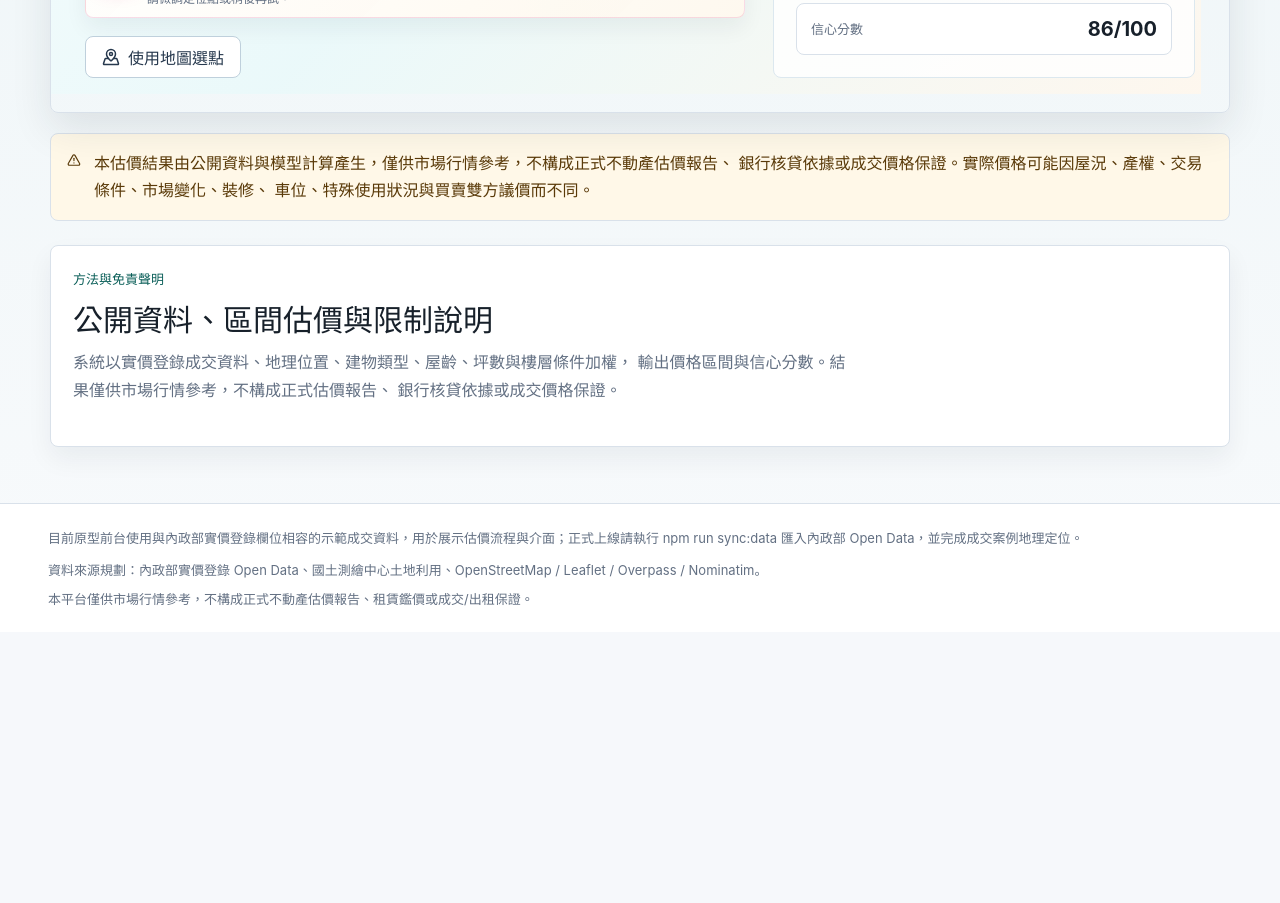
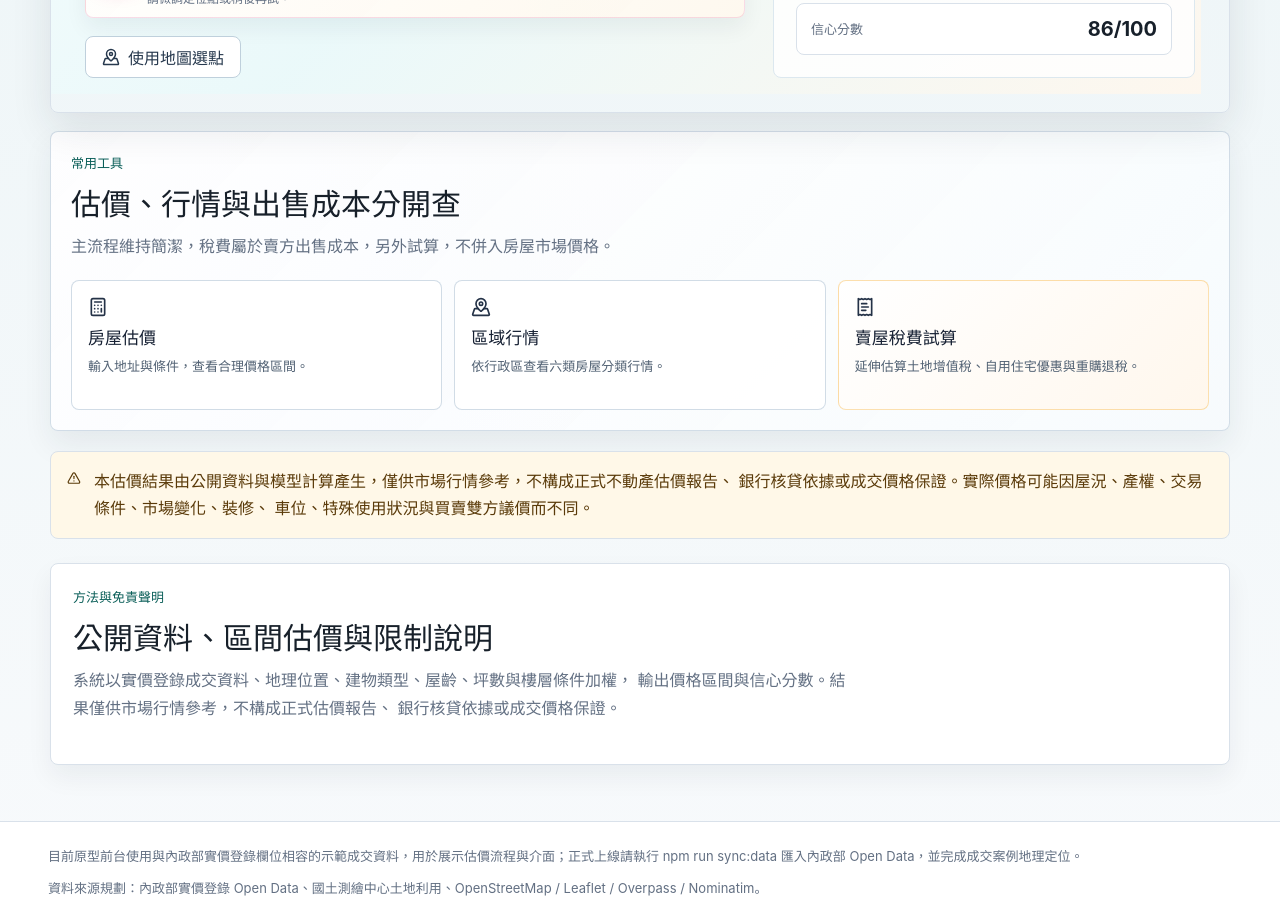
Before and after one commit to craigyu-PHD/taiwan-home-valuation-platform, a React (Vite) app: page / in a window 1280 px wide. Shown: the part 1140-2043 px from the top of the page. Before the commit the page ends 1772 px from the top, so only its background shows below. Built offline with nearby package versions, Linux system fonts and the light colour scheme; no server answers.

Commit message:
Improve tax entry points and mobile market layout

```diff
--- a/src/components/AppShell.tsx
+++ b/src/components/AppShell.tsx
@@ -5,6 +5,7 @@ import {
   Info,
   KeyRound,
   Map,
+  ReceiptText,
 } from "lucide-react";
 import { type PropsWithChildren } from "react";
 import { NavLink, useNavigate } from "react-router-dom";
@@ -18,6 +19,7 @@ const navItems = [
   { to: "/estimate/map", label: "地圖估價", icon: Map, modeAware: true },
   { to: "/market", label: "區域行情", icon: BarChart3, modeAware: true },
   { to: "/decision-radar", label: "決策雷達", icon: Gauge, modeAware: true },
+  { to: "/land-value-tax", label: "稅費試算", icon: ReceiptText },
   { to: "/method", label: "方法與聲明", icon: Info },
 ];
 
--- a/src/components/LandUseBadge.tsx
+++ b/src/components/LandUseBadge.tsx
@@ -12,7 +12,7 @@ export const LandUseBadge = ({ lat, lng, compact = false, className }: LandUseBa
   const { info, status } = useLandUseInfo(lat, lng);
   const hasCoordinates = typeof lat === "number" && typeof lng === "number";
   const landUseLabel = info
-    ? `政府用途分類：${info.primaryName ?? "未分類"}${info.secondaryName ? `，${info.secondaryName}` : ""}${info.detailName ? ` / ${info.detailName}` : ""}`
+    ? info.detailName ?? info.secondaryName ?? info.primaryName ?? "公開圖資未標示細項"
     : status === "loading"
       ? "正在查詢最新公開圖資..."
       : hasCoordinates
@@ -32,16 +32,38 @@ export const LandUseBadge = ({ lat, lng, compact = false, className }: LandUseBa
       <div>
         <span>土地用途別</span>
         <strong>{landUseLabel}</strong>
+        {info && (
+          <div className="land-use-detail-grid">
+            <div>
+              <span>政府大類</span>
+              <strong>{info.primaryName ?? "未標示"}</strong>
+            </div>
+            <div>
+              <span>用途類別</span>
+              <strong>{info.secondaryName ?? "未標示"}</strong>
+            </div>
+            <div>
+              <span>使用細項</span>
+              <strong>{info.detailName ?? "未標示"}</strong>
+            </div>
+            <div>
+              <span>公開段籍</span>
+              <strong>{sectionLabel}</strong>
+            </div>
+          </div>
+        )}
+        {!info && (
           <div className="land-parcel-grid">
             <small>
               <MapPinnedIcon size={13} />
               公開段籍：{sectionLabel}
             </small>
           </div>
+        )}
         {info ? (
           <small>
             {info.latestYear ? `${info.latestYear}年${info.latestMonth ?? ""}月資料` : "公開圖資"} · {info.sourceName}
-            {info.secondaryName && info.detailName ? ` · 說明：此座標落在「${info.secondaryName}」類別中的「${info.detailName}」使用型態。` : ""}
+            {info.secondaryName && info.detailName ? ` · 此座標落在「${info.secondaryName}」類別中的「${info.detailName}」使用型態。完整地號需授權地籍服務，本系統不以免費資料硬推。` : ""}
           </small>
         ) : (
           <small>{hasCoordinates ? "請微調定位點或稍後再試。" : "完成地址或地圖定位後會自動查詢。"}</small>
--- a/src/components/SellerTaxCard.tsx
+++ b/src/components/SellerTaxCard.tsx
@@ -10,8 +10,8 @@ export const SellerTaxCard = () => {
     <section className="seller-tax-card">
       <div>
         <ReceiptText size={23} />
-        <span className="eyebrow">出售成本試算</span>
-        <h2>賣方稅費試算</h2>
+        <span className="eyebrow">估價結果延伸模組</span>
+        <h2>出售成本試算 / 土地增值稅估算</h2>
         <p>若你打算出售此房屋，除了成交價格，也需要估算土地增值稅、自用住宅優惠與重購退稅可能性。</p>
       </div>
       <div className="seller-tax-mini">
--- a/src/pages/HomePage.tsx
+++ b/src/pages/HomePage.tsx
@@ -117,6 +117,31 @@ export const HomePage = () => {
         </aside>
       </section>
 
+      <section className="home-quick-tools">
+        <div className="section-heading compact-heading">
+          <span className="eyebrow">常用工具</span>
+          <h2>估價、行情與出售成本分開查</h2>
+          <p>主流程維持簡潔，稅費屬於賣方出售成本，另外試算，不併入房屋市場價格。</p>
+        </div>
+        <div className="quick-tool-grid">
+          <NavLink to="/" className="quick-tool-card">
+            <Calculator size={20} />
+            <strong>房屋估價</strong>
+            <span>輸入地址與條件，查看合理價格區間。</span>
+          </NavLink>
+          <NavLink to="/market" className="quick-tool-card">
+            <MapPinned size={20} />
+            <strong>區域行情</strong>
+            <span>依行政區查看六類房屋分類行情。</span>
+          </NavLink>
+          <NavLink to="/land-value-tax" className="quick-tool-card tax">
+            <ReceiptText size={20} />
+            <strong>賣屋稅費試算</strong>
+            <span>延伸估算土地增值稅、自用住宅優惠與重購退稅。</span>
+          </NavLink>
+        </div>
+      </section>
+
       {hasInlineResult && (valuation || rentalValuation) && (
         <section className="home-inline-result">
           <div className="section-heading compact-heading">
--- a/src/pages/MarketPage.tsx
+++ b/src/pages/MarketPage.tsx
@@ -139,8 +139,8 @@ export const MarketPage = () => {
             <thead>
               <tr>
                 <th>範圍</th>
-                <th>建築類型</th>
-                <th>交易狀態</th>
+                <th>房屋分類</th>
+                <th>分類標準</th>
                 <th>案例數</th>
                 <th>單價中位數</th>
                 <th>合理單價區間</th>
--- a/src/styles.css
+++ b/src/styles.css
@@ -542,6 +542,63 @@ main {
   transform: translateY(-1px);
 }
 
+.home-quick-tools {
+  margin-top: 18px;
+  padding: 20px;
+  border: 1px solid rgba(203, 216, 227, 0.86);
+  border-radius: 8px;
+  background:
+    linear-gradient(135deg, rgba(255, 255, 255, 0.96), rgba(247, 251, 255, 0.92)),
+    linear-gradient(90deg, rgba(37, 99, 235, 0.06), rgba(245, 158, 11, 0.08));
+  box-shadow: 0 14px 30px rgba(24, 39, 56, 0.07);
+}
+
+.quick-tool-grid {
+  display: grid;
+  grid-template-columns: repeat(3, minmax(0, 1fr));
+  gap: 12px;
+}
+
+.quick-tool-card {
+  display: grid;
+  gap: 7px;
+  align-content: start;
+  min-height: 130px;
+  padding: 16px;
+  border: 1px solid rgba(203, 216, 227, 0.88);
+  border-radius: 8px;
+  color: #243247;
+  background: rgba(255, 255, 255, 0.86);
+  text-decoration: none;
+  transition:
+    transform 160ms ease,
+    border-color 160ms ease,
+    box-shadow 160ms ease;
+}
+
+.quick-tool-card:hover {
+  border-color: var(--mode-primary);
+  box-shadow: 0 12px 26px rgba(37, 99, 235, 0.12);
+  transform: translateY(-2px);
+}
+
+.quick-tool-card.tax {
+  border-color: rgba(245, 158, 11, 0.32);
+  background:
+    linear-gradient(135deg, #fff, #fff7ed);
+}
+
+.quick-tool-card strong {
+  color: #162033;
+  font-size: 17px;
+}
+
+.quick-tool-card span {
+  color: #526274;
+  font-size: 13px;
+  line-height: 1.55;
+}
+
 .mini-chart-card {
   padding: 16px;
   border: 1px solid var(--line);
@@ -1823,6 +1880,34 @@ main {
   align-items: center;
   gap: 5px;
   color: #405066;
+}
+
+.land-use-detail-grid {
+  display: grid;
+  grid-template-columns: repeat(2, minmax(0, 1fr));
+  gap: 7px;
+  margin: 8px 0;
+}
+
+.land-use-detail-grid div {
+  min-width: 0;
+  padding: 8px;
+  border: 1px solid rgba(203, 216, 227, 0.8);
+  border-radius: 7px;
+  background: rgba(255, 255, 255, 0.78);
+}
+
+.land-use-detail-grid div span {
+  color: #637083;
+  font-size: 11px;
+  font-weight: 800;
+}
+
+.land-use-detail-grid div strong {
+  margin: 2px 0 0;
+  color: #243247;
+  font-size: 12px;
+  line-height: 1.4;
 }
 
 .map-side-panel .price-grid {
@@ -3537,7 +3622,10 @@ td {
   .decision-price-band,
   .negotiation-toolkit,
   .strategy-synthesis-grid,
+  .quick-tool-grid,
   .intel-pill-grid,
+  .home-tool-grid,
+  .land-use-detail-grid,
   .tax-form-card .form-grid {
     grid-template-columns: 1fr;
   }
@@ -3573,16 +3661,68 @@ td {
   }
 
   .map-page {
-    min-height: 720px;
+    display: block;
+    height: auto;
+    min-height: 0;
   }
 
   .map-search-bar {
+    position: static;
     padding: 10px;
+  }
+
+  .map-workspace {
+    display: grid;
+    width: min(100% - 20px, 1180px);
+    gap: 12px;
+    overflow: visible;
+    border: 0;
+    background: transparent;
+    box-shadow: none;
+  }
+
+  .map-workspace .map-frame {
+    height: 58vh;
+    min-height: 390px;
+    border: 1px solid var(--line);
+    border-radius: 8px;
+    box-shadow: 0 12px 26px rgba(24, 39, 56, 0.08);
   }
 
   .map-frame,
   .leaflet-map {
-    min-height: 520px;
+    min-height: 390px;
+  }
+
+  .map-side-panel {
+    position: relative;
+    right: auto;
+    bottom: auto;
+    left: auto;
+    max-height: none;
+    border: 1px solid var(--line);
+    border-radius: 8px;
+    transform: none;
+  }
+
+  .map-side-panel.is-open {
+    transform: none;
+  }
+
+  .market-toolbar {
+    display: grid;
+    align-items: stretch;
+  }
+
+  .market-locator-status {
+    flex-basis: auto;
+  }
+
+  .home-quick-tools,
+  .seller-tax-card,
+  .tax-form-card,
+  .tax-result-card {
+    padding: 14px;
   }
 
   .result-heading,
```
Also changed, not shown: src/services/valuation.ts (+37 -16 lines). Lines whose indentation alone changed are shown as unchanged.
